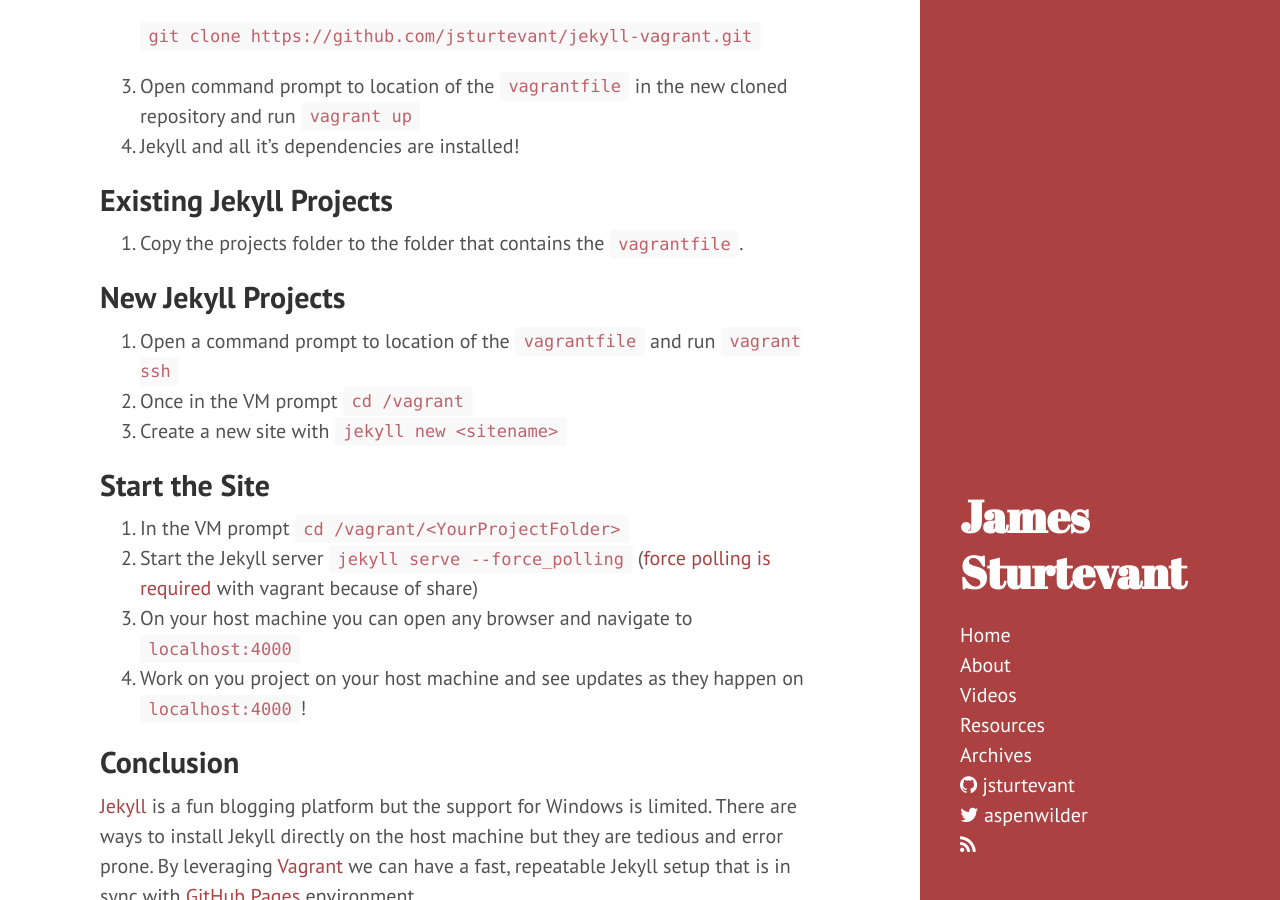
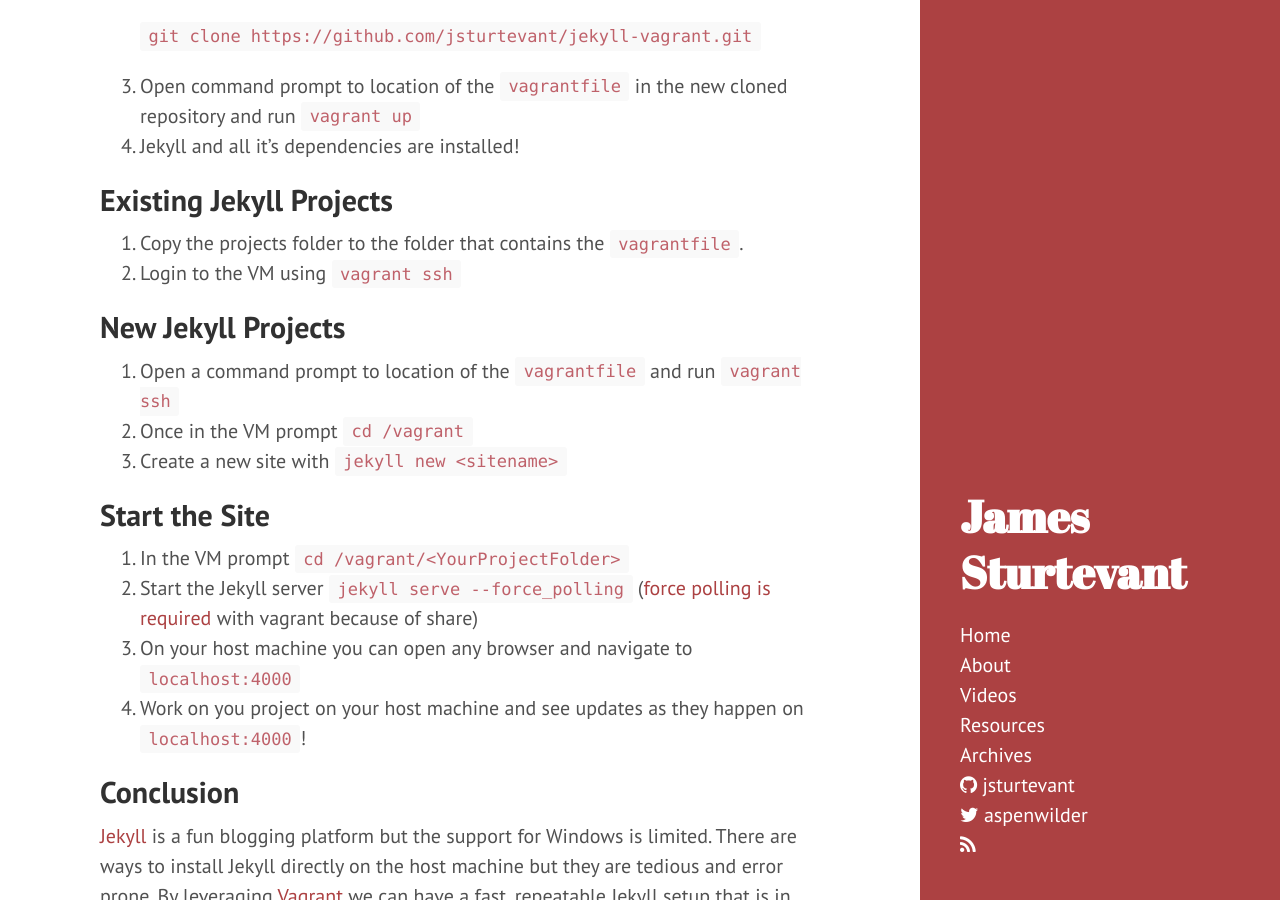
Before and after one commit to jsturtevant/jsturtevant.github.io, a Jekyll site: the page built from _posts/2015-01-11-running-jekyll-in-windows.markdown, in a window 1280 px wide and 900 px high, scrolled down 857 px. Built offline with Jekyll 4.4.1, drawn with Linux system fonts in a browser that asks for light colours; nearby versions of some CDN libraries; comment, search, counter and statistics services are not loaded.

Commit message:
added note to resolve jsturtevant/jekyll-vagrant#1

````diff
--- a/_posts/2015-01-11-running-jekyll-in-windows.markdown
+++ b/_posts/2015-01-11-running-jekyll-in-windows.markdown
@@ -25,6 +25,7 @@ Combining the two ideas I created a [Vagrant Configuration for Jekyll](https://g
 
 ## Existing Jekyll Projects
 1. Copy the projects folder to the folder that contains the ```vagrantfile```.
+2. Login to the VM using ```vagrant ssh```
 
 ## New Jekyll Projects
 1.  Open a command prompt to location of the ```vagrantfile``` and run ```vagrant ssh```
````
